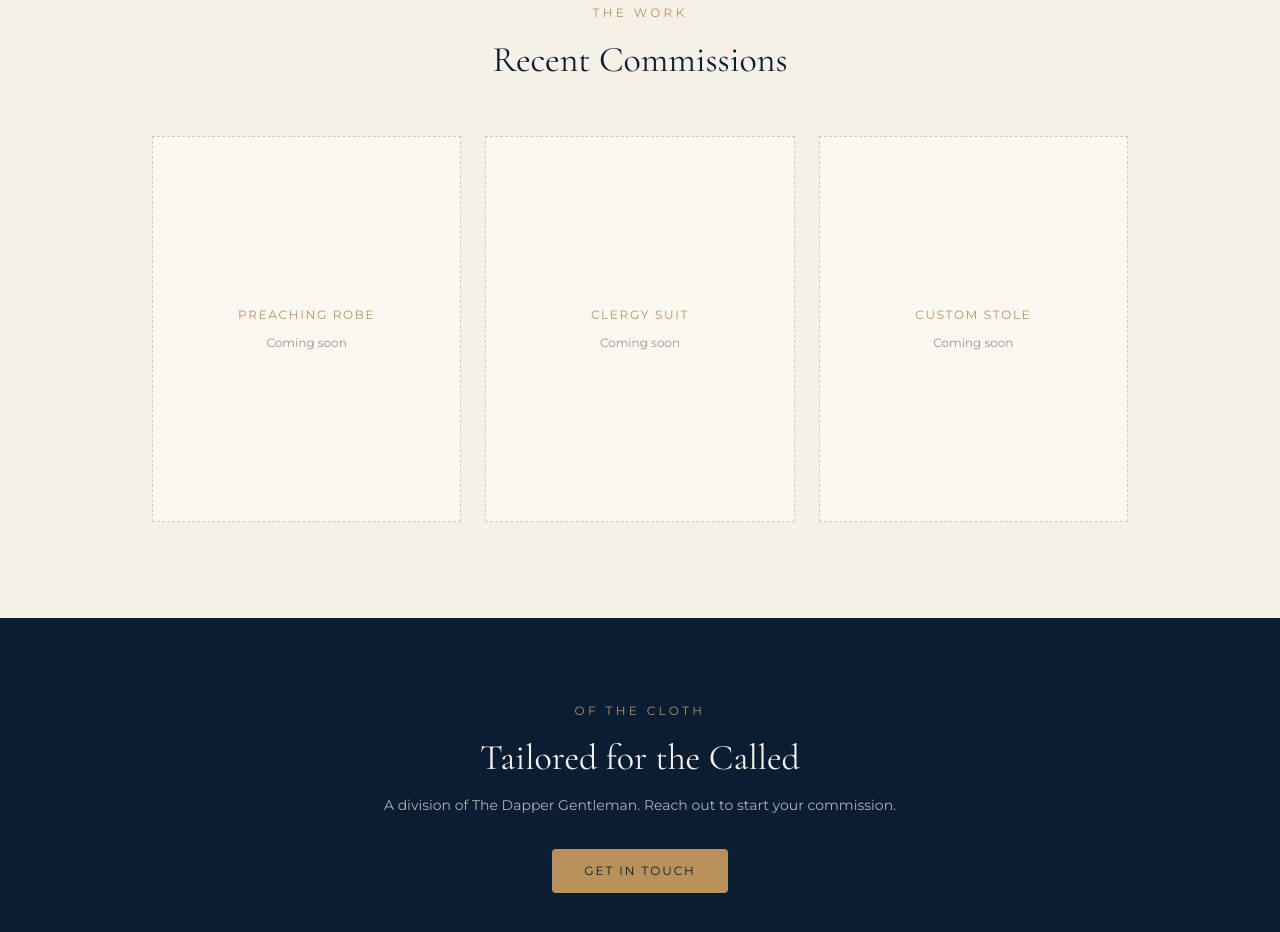
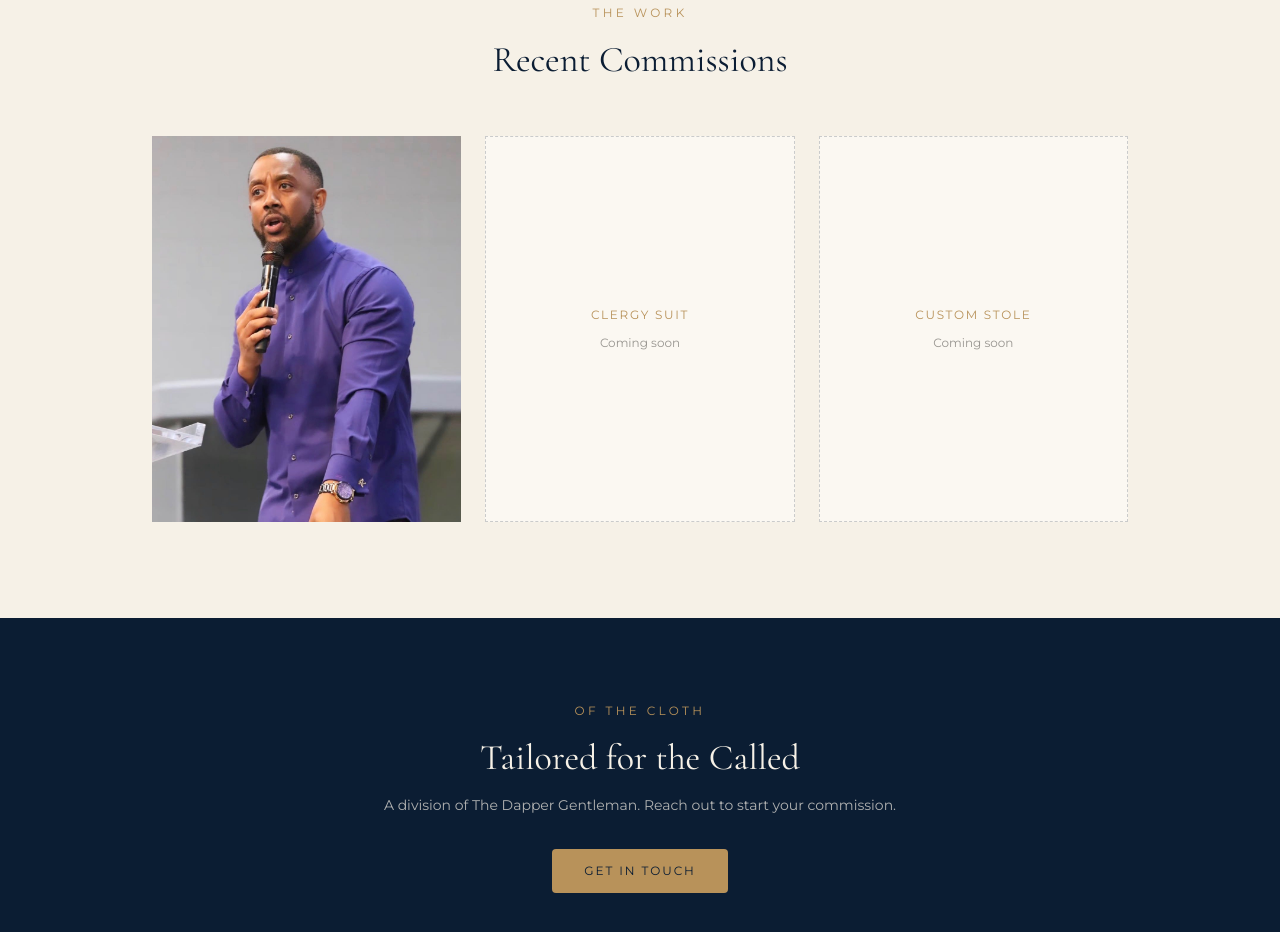
Before and after one commit to thedapgent/tdg-site, a React (Vite) app: page /of-the-cloth in a window 1280 px wide. Shown: the part 1440-2372 px from the top of the page. Built offline with nearby package versions, Linux system fonts and the light colour scheme.

Commit message:
Add files via upload

```diff
--- a/src/pages/OfTheCloth.jsx
+++ b/src/pages/OfTheCloth.jsx
@@ -1,5 +1,12 @@
 import { Link } from 'react-router-dom';
 import { Cross, BookOpen, Shirt } from 'lucide-react';
+import randyReidPurple from '../assets/otc-randy-reid-purple.jpg';
+
+const GALLERY_ITEMS = [
+  { img: randyReidPurple, label: 'Randy Reid', caption: 'Custom clergy shirt, preaching' },
+  { placeholder: true, label: 'Clergy suit', caption: 'Coming soon' },
+  { placeholder: true, label: 'Custom stole', caption: 'Coming soon' },
+];
 
 const SERVICES = [
   {
@@ -71,7 +78,7 @@ export default function OfTheCloth() {
         </div>
       </section>
 
-      {/* Gallery teaser — honest placeholders, no real photos yet */}
+      {/* Gallery teaser */}
       <section className="mx-auto max-w-5xl px-6 py-24">
         <div className="text-center">
           <span className="font-[family-name:var(--font-body)] text-xs uppercase tracking-[0.28em] text-[var(--color-gold)]">
@@ -82,19 +89,32 @@ export default function OfTheCloth() {
           </h2>
         </div>
         <div className="mt-14 grid gap-6 sm:grid-cols-3">
-          {['Preaching robe', 'Clergy suit', 'Custom stole'].map((label) => (
+          {GALLERY_ITEMS.map((item) =>
+            item.placeholder ? (
               <div
-              key={label}
+                key={item.label}
                 className="flex aspect-[4/5] flex-col items-center justify-center border border-dashed border-[var(--color-ink)]/20 bg-[var(--color-parchment)] p-6 text-center"
               >
                 <span className="font-[family-name:var(--font-body)] text-xs uppercase tracking-[0.14em] text-[var(--color-gold)]">
-                {label}
+                  {item.label}
                 </span>
                 <p className="mt-3 font-[family-name:var(--font-body)] text-xs text-[var(--color-charcoal)]/45">
-                Coming soon
+                  {item.caption}
                 </p>
               </div>
-          ))}
+            ) : (
+              <figure key={item.label} className="group relative aspect-[4/5] overflow-hidden">
+                <img
+                  src={item.img}
+                  alt={item.caption}
+                  className="h-full w-full object-cover transition-transform duration-300 group-hover:scale-105"
+                />
+                <figcaption className="absolute inset-x-0 bottom-0 bg-gradient-to-t from-[var(--color-ink)]/90 to-transparent px-4 pb-3 pt-10 font-[family-name:var(--font-body)] text-xs text-[var(--color-cream)] opacity-0 transition-opacity group-hover:opacity-100">
+                  {item.caption}
+                </figcaption>
+              </figure>
+            )
+          )}
         </div>
       </section>
 
```
Lines whose indentation alone changed are shown as unchanged.
